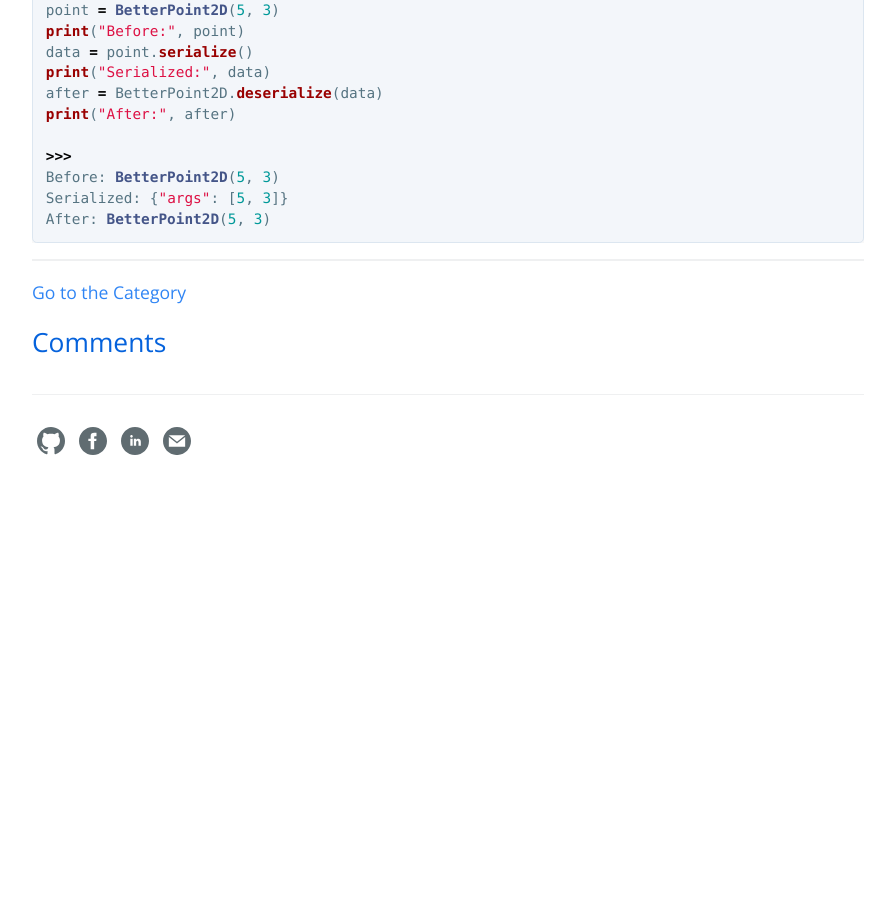
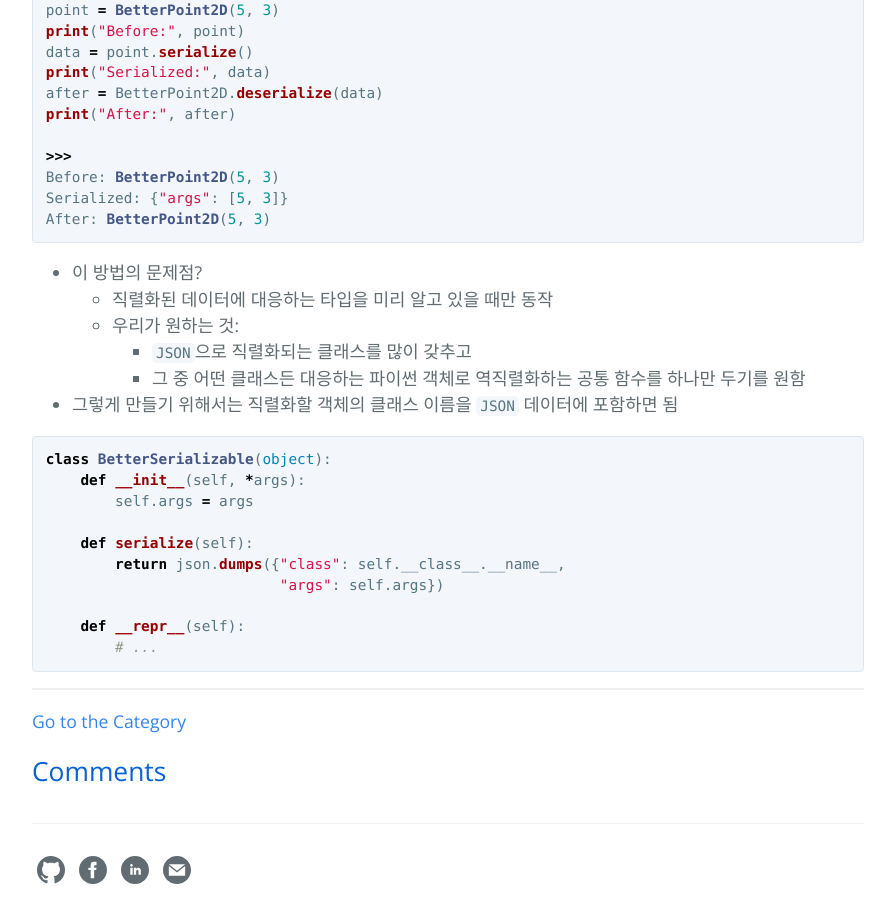
Before and after one commit to hcnoh/hcnoh.github.io, a Jekyll site: the page built from _posts/2018-10-18-effective-python-way34.md, in a window 1280 px wide and 900 px high, scrolled down 1643 px. Shown: the whole window, without its empty margins (192-1087 px from the left). Built offline with Jekyll 4.4.1, drawn with Linux system fonts in a browser that asks for light colours; comment, search, counter and statistics services are not loaded; before the commit the page ends 2152 px from its top, so only the background shows below that.

Commit message:
Update 2018-10-18-effective-python-way34.md

````diff
--- a/_posts/2018-10-18-effective-python-way34.md
+++ b/_posts/2018-10-18-effective-python-way34.md
@@ -76,3 +76,24 @@ Before: BetterPoint2D(5, 3)
 Serialized: {"args": [5, 3]}
 After: BetterPoint2D(5, 3)
 ```
+
+- 이 방법의 문제점?
+  - 직렬화된 데이터에 대응하는 타입을 미리 알고 있을 때만 동작
+  - 우리가 원하는 것:
+    - `JSON`으로 직렬화되는 클래스를 많이 갖추고
+    - 그 중 어떤 클래스든 대응하는 파이썬 객체로 역직렬화하는 공통 함수를 하나만 두기를 원함
+
+- 그렇게 만들기 위해서는 직렬화할 객체의 클래스 이름을 `JSON` 데이터에 포함하면 됨
+
+```python
+class BetterSerializable(object):
+    def __init__(self, *args):
+        self.args = args
+
+    def serialize(self):
+        return json.dumps({"class": self.__class__.__name__,
+                           "args": self.args})
+
+    def __repr__(self):
+        # ...
+```
````
